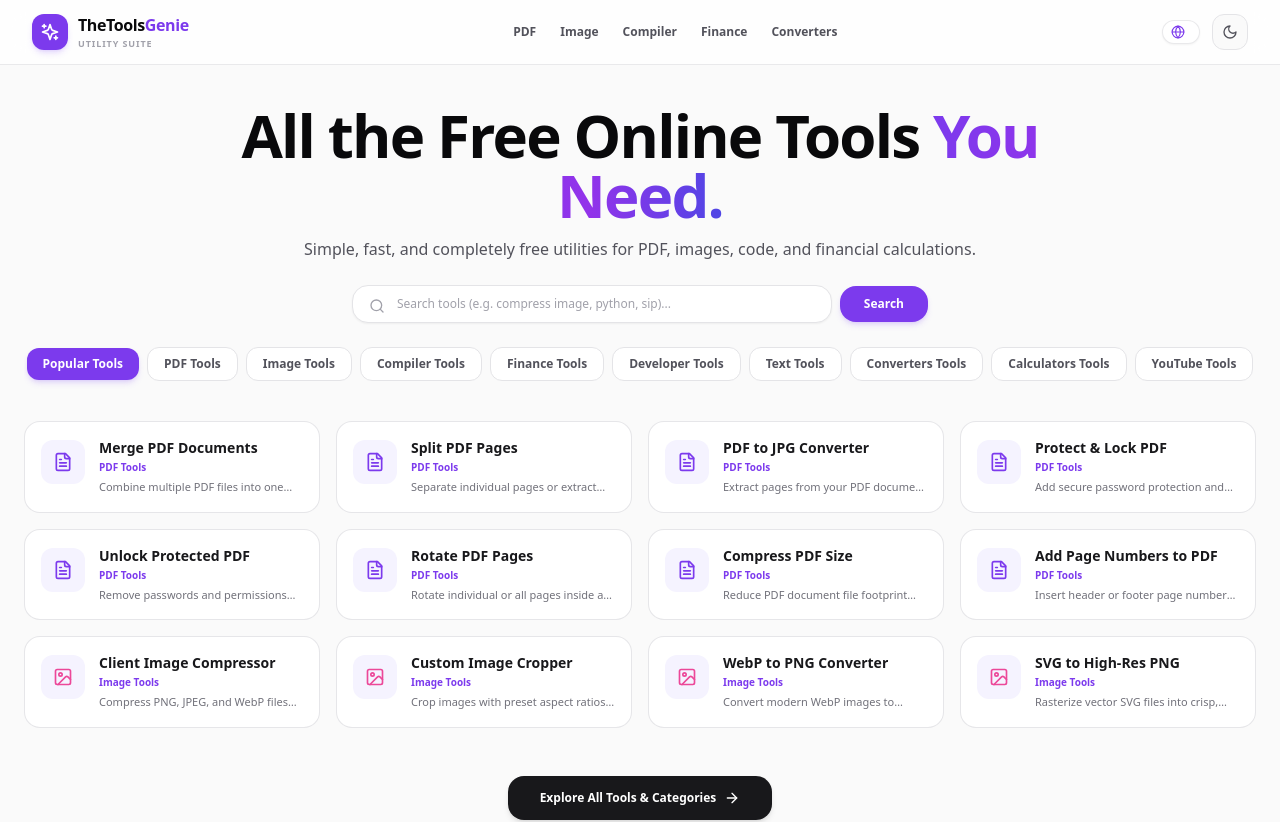
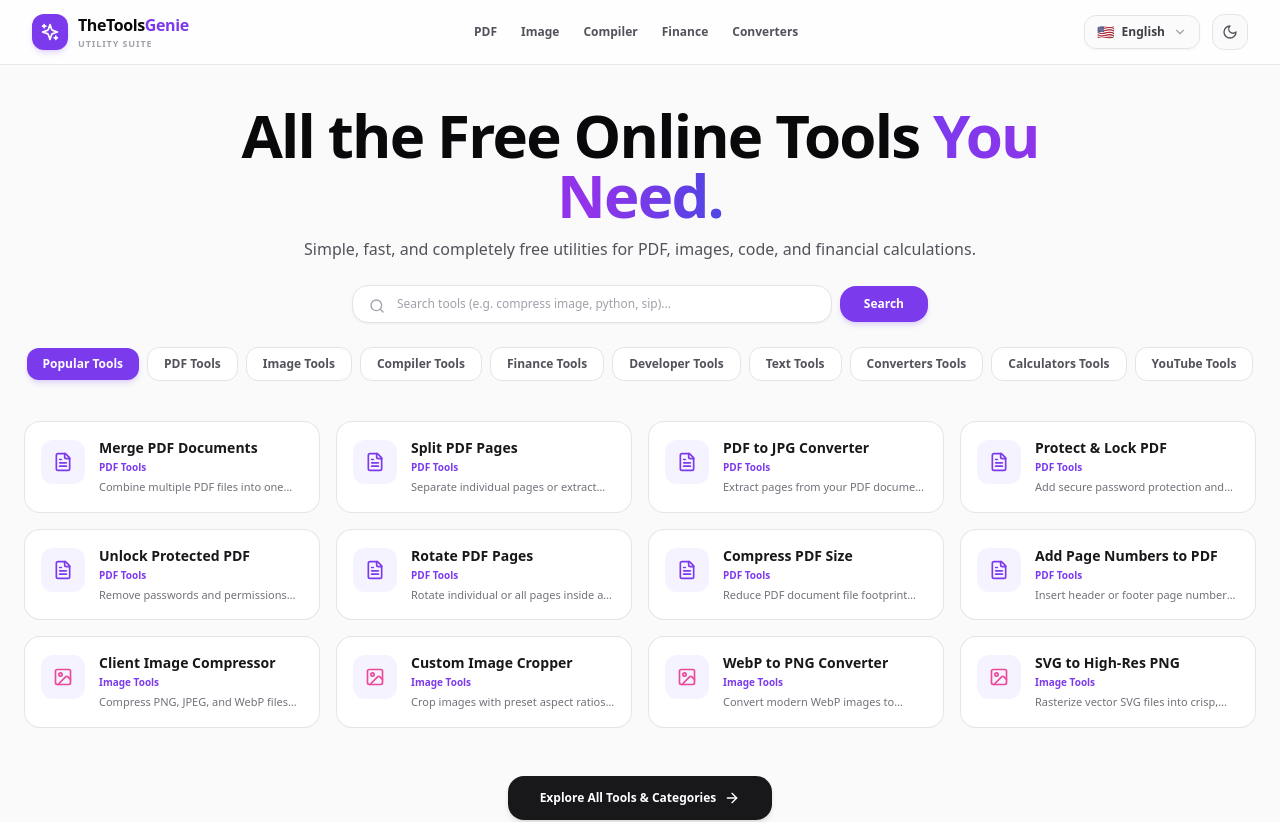
Before and after one commit to RajeshKhandare/thetoolsgenie-, a Next.js app: page / in a window 1280 px wide. Shown: the top 822 px of the page. Built offline with nearby package versions, Linux system fonts and the light colour scheme.

Commit message:
Update LanguageSelector.tsx

```diff
--- a/components/LanguageSelector.tsx
+++ b/components/LanguageSelector.tsx
@@ -1,46 +1,102 @@
 'use client';
 
-import React, { useEffect, useState } from 'react';
-import { Globe } from 'lucide-react';
+import React, { useState, useEffect, useRef } from 'react';
+import { Globe, ChevronDown, Check } from 'lucide-react';
+
+const LANGUAGES = [
+  { code: 'en', name: 'English', flag: '🇺🇸' },
+  { code: 'pt', name: 'Português', flag: '🇧🇷' },
+  { code: 'es', name: 'Español', flag: '🇪🇸' },
+  { code: 'de', name: 'Deutsch', flag: '🇩🇪' },
+  { code: 'fr', name: 'Français', flag: '🇫🇷' },
+  { code: 'it', name: 'Italiano', flag: '🇮🇹' },
+  { code: 'ja', name: '日本語', flag: '🇯🇵' },
+  { code: 'ko', name: '한국어', flag: '🇰🇷' },
+  { code: 'zh-CN', name: '中文', flag: '🇨🇳' },
+  { code: 'ru', name: 'Русский', flag: '🇷🇺' },
+  { code: 'ar', name: 'العربية', flag: '🇸🇦' },
+  { code: 'hi', name: 'हिन्दी', flag: '🇮🇳' },
+];
 
 export default function LanguageSelector() {
-  const [mounted, setMounted] = useState(false);
+  const [isOpen, setIsOpen] = useState(false);
+  const [selectedLang, setSelectedLang] = useState('en');
+  const dropdownRef = useRef<HTMLDivElement>(null);
 
   useEffect(() => {
-    setMounted(true);
+    // Hidden Google script initialization
+    if (!document.getElementById('google-translate-hidden-script')) {
+      const script = document.createElement('script');
+      script.id = 'google-translate-hidden-script';
+      script.src = '//translate.google.com/translate_a/element.js?cb=googleTranslateElementInitHidden';
+      script.async = true;
+      document.body.appendChild(script);
 
-    if (document.getElementById('google-translate-script')) return;
+      (window as any).googleTranslateElementInitHidden = () => {
+        new (window as any).google.translate.TranslateElement(
+          { pageLanguage: 'en', autoDisplay: false },
+          'google_hidden_engine'
+        );
+      };
+    }
 
-    const script = document.createElement('script');
-    script.id = 'google-translate-script';
-    script.src = '//translate.google.com/translate_a/element.js?cb=googleTranslateElementInit';
-    script.async = true;
-    document.body.appendChild(script);
-
-    (window as any).googleTranslateElementInit = () => {
-      if ((window as any).google && (window as any).google.translate) {
-        new (window as any).google.translate.TranslateElement(
-          {
-            pageLanguage: 'en',
-            includedLanguages: 'en,es,de,fr,it,pt,ja,ko,zh-CN,ru,ar,hi',
-            layout: (window as any).google.translate.TranslateElement.InlineLayout.SIMPLE,
-            autoDisplay: false,
-          },
-          'google_translate_element'
-        );
+    const handleClickOutside = (e: MouseEvent) => {
+      if (dropdownRef.current && !dropdownRef.current.contains(e.target as Node)) {
+        setIsOpen(false);
       }
     };
+    document.addEventListener('mousedown', handleClickOutside);
+    return () => document.removeEventListener('mousedown', handleClickOutside);
   }, []);
 
-  if (!mounted) return null;
+  const switchLanguage = (langCode: string) => {
+    setSelectedLang(langCode);
+    setIsOpen(false);
+
+    // Trigger translation seamlessly via cookie
+    document.cookie = `googtrans=/en/${langCode}; path=/; domain=${window.location.hostname}`;
+    document.cookie = `googtrans=/en/${langCode}; path=/;`;
+    window.location.reload();
+  };
+
+  const current = LANGUAGES.find((l) => l.code === selectedLang) || LANGUAGES[0];
 
   return (
-    <div className="flex items-center gap-1.5 rounded-xl border border-zinc-200/80 dark:border-zinc-800 bg-white dark:bg-zinc-900 px-2 py-1 shadow-sm">
-      <Globe className="h-3.5 w-3.5 text-violet-600 dark:text-violet-400 shrink-0" />
-      <div
-        id="google_translate_element"
-        className="notranslate [&_.goog-te-gadget-simple]:!bg-transparent [&_.goog-te-gadget-simple]:!border-none [&_.goog-te-gadget-simple]:!p-0 [&_.goog-te-gadget-simple_span]:!text-xs [&_.goog-te-gadget-simple_span]:!font-medium [&_.goog-te-gadget-simple_span]:!text-zinc-700 dark:[&_.goog-te-gadget-simple_span]:!text-zinc-300"
-      />
+    <div className="relative notranslate" ref={dropdownRef}>
+      {/* Hidden container for engine */}
+      <div id="google_hidden_engine" className="hidden" />
+
+      {/* Modern Trigger Button */}
+      <button
+        type="button"
+        onClick={() => setIsOpen(!isOpen)}
+        className="flex items-center gap-2 rounded-xl border border-zinc-200 dark:border-zinc-800 bg-zinc-50/80 dark:bg-zinc-900/80 px-3 py-1.5 text-xs font-semibold text-zinc-700 dark:text-zinc-200 hover:border-violet-500/50 transition-all shadow-sm"
+      >
+        <span className="text-sm">{current.flag}</span>
+        <span className="hidden sm:inline-block">{current.name}</span>
+        <ChevronDown className={`h-3.5 w-3.5 text-zinc-400 transition-transform ${isOpen ? 'rotate-180' : ''}`} />
+      </button>
+
+      {/* Styled SaaS Dropdown Menu */}
+      {isOpen && (
+        <div className="absolute right-0 mt-2 w-48 rounded-2xl border border-zinc-200 dark:border-zinc-800 bg-white dark:bg-zinc-950 p-1.5 shadow-xl shadow-zinc-950/10 dark:shadow-zinc-950/50 z-50 animate-in fade-in zoom-in-95 duration-100 max-h-72 overflow-y-auto">
+          {LANGUAGES.map((lang) => (
+            <button
+              key={lang.code}
+              onClick={() => switchLanguage(lang.code)}
+              className="flex w-full items-center justify-between rounded-xl px-3 py-2 text-xs font-medium text-zinc-700 dark:text-zinc-300 hover:bg-violet-50 dark:hover:bg-zinc-900 hover:text-violet-600 dark:hover:text-violet-400 transition-colors"
+            >
+              <div className="flex items-center gap-2.5">
+                <span className="text-sm">{lang.flag}</span>
+                <span>{lang.name}</span>
+              </div>
+              {selectedLang === lang.code && (
+                <Check className="h-3.5 w-3.5 text-violet-600 dark:text-violet-400" />
+              )}
+            </button>
+          ))}
+        </div>
+      )}
     </div>
   );
 }
```
